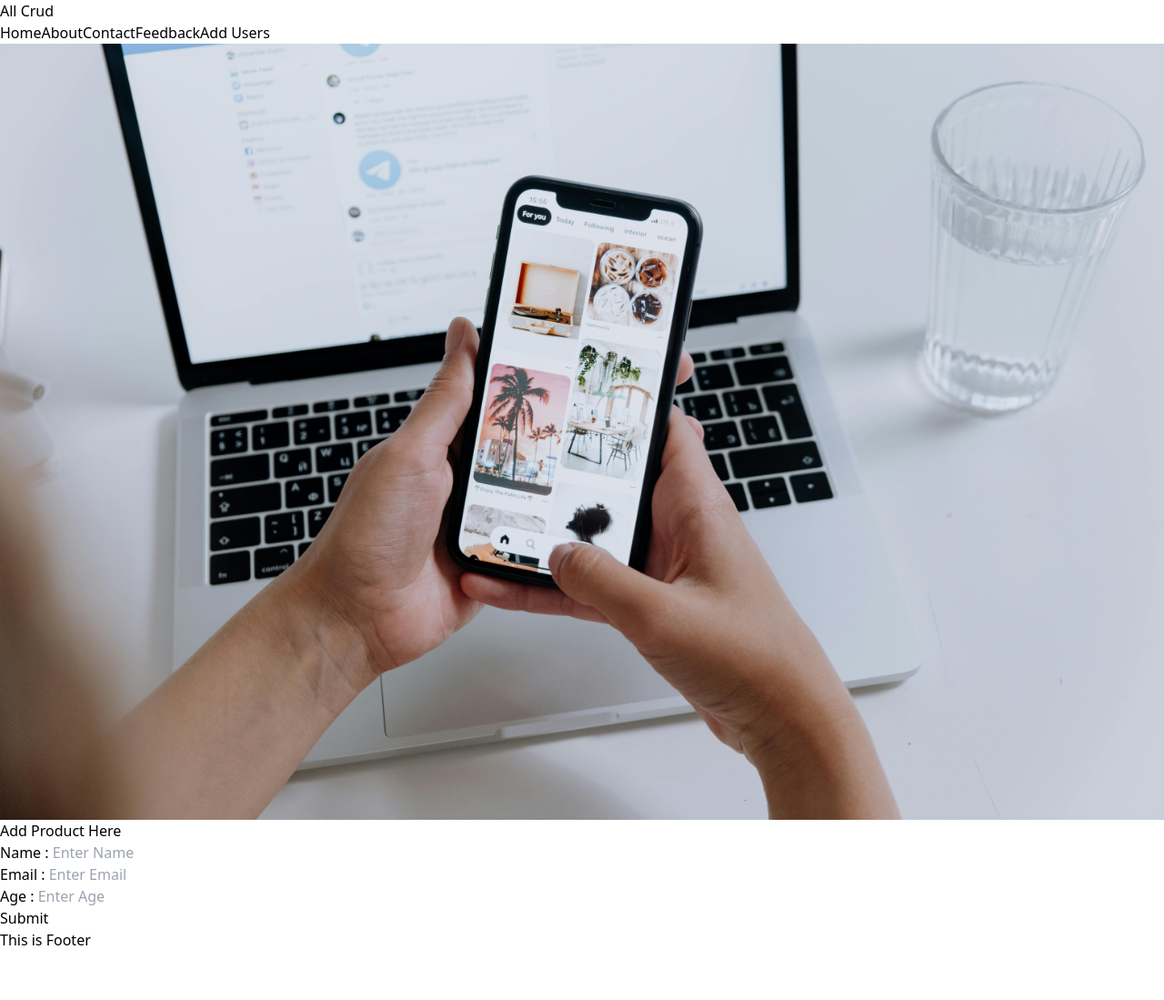
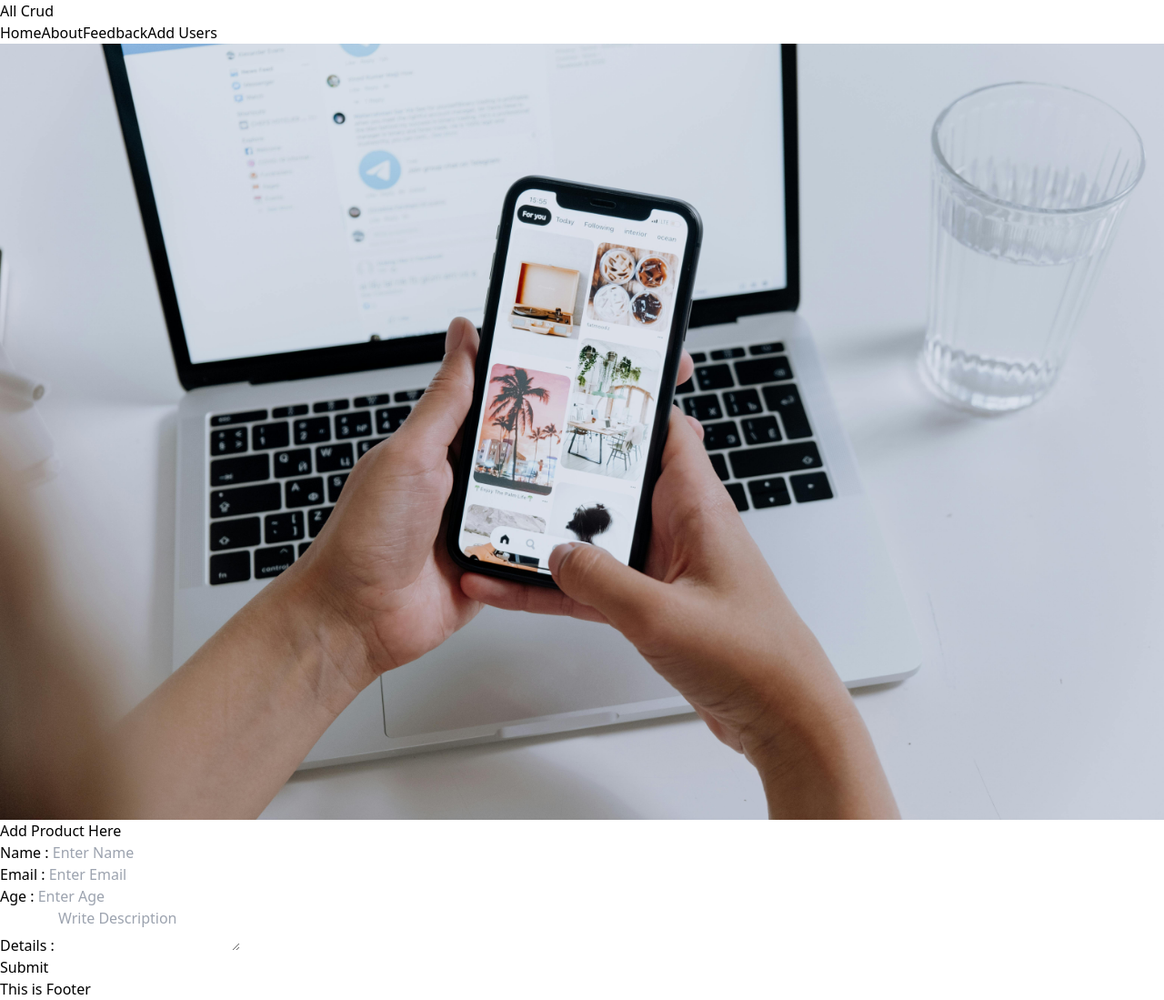
Before and after one commit to tonmoy3673/crud-all, a React (Vite) app: page /add in a window 1280 px wide. Shown: the whole page at 91% size. Before the commit the page ends 1045 px from the top, so only its background shows below. Built offline with nearby package versions, Linux system fonts and the light colour scheme.

Commit message:
:bulb: implemented submit form button

```diff
--- a/src/Components/Pages/AddProducts.jsx
+++ b/src/Components/Pages/AddProducts.jsx
@@ -1,15 +1,28 @@
 
 import userImage from "../../assets/Images/user.jpg";
 const AddProducts =()=>{
+    const handleForm=(e)=>{
+        e.preventDefault();
+        const form = e.target;
+        const name = form.name.value;
+        const email = form.email.value;
+        const age = form.age.value;
+        const details = form.details.value;
+
+        const user ={
+            name,email,age,details
+        }
+        console.log(user);
+    }
 
     return(
-        <div className="grid grid-cols-1 md:grid-cols-5 items-center justify-center py-6">
+        <div className="grid grid-cols-1 md:grid-cols-5 items-center justify-center py-6 gap-y-5 md:gap-y-0">
             <div className="md:col-span-3">
                 <img src={userImage} className="rounded-lg"/>
             </div>
 
             <div className="md:col-span-2 -ms-0 md:-ms-20">
-                <form className="bg-slate-600 py-4 md:py-8 px-3 md:px-6 rounded-xl">
+                <form onSubmit={handleForm} className="bg-slate-600 py-4 md:py-8 px-3 md:px-6 rounded-xl">
                 <h2 className="mb-6 text-center text-xl text-white">Add Product Here</h2>
                     <div className="text-white text-center mb-5 pt-3">
                         <label htmlFor="name">Name : </label>
@@ -17,11 +30,15 @@ const AddProducts =()=>{
                     </div>
                     <div className="text-white text-center mb-5">
                         <label htmlFor="email">Email : </label>
-                        <input id="email" className="px-2 rounded-md" type="email" placeholder="Enter Email"/>
+                        <input id="email" className="text-black px-2 rounded-md" type="email" placeholder="Enter Email"/>
                     </div>
                     <div className="text-white text-center mb-5">
                         <label htmlFor="age">Age : </label>
-                        <input id="age" className="px-2 rounded-md" type="text" placeholder="Enter Age"/>
+                        <input id="age" className="text-black px-2 rounded-md" type="text" placeholder="Enter Age"/>
+                    </div>
+                    <div className="text-white text-center flex items-center mb-5 justify-center gap-3">
+                        <label htmlFor="details">Details : </label>
+                        <textarea id="details" className="text-black px-2 rounded-md w-36" type="text" placeholder="Write Description"/>
                     </div>
                     <div className="text-white text-center py-3 mt-3">
                         <button type="submit" className="bg-teal-600 px-3 py-2 rounded-md text-sm">Submit</button>
--- a/src/Components/Shared/Navbar.jsx
+++ b/src/Components/Shared/Navbar.jsx
@@ -1,21 +1,21 @@
 import { Link, NavLink } from "react-router-dom";
 
 const Navbar=()=>{
+
+
     return (
         <div className="py-5 md:py-8 flex items-center justify-between px-5 md:px-0 ">
             <div>
                 <Link to='/home' className="uppercase text-2xl text-teal-600 font-semibold ">All <span className="text-amber-500">Crud</span></Link>
             </div>
-            <nav className="flex gap-x-8 mx-auto">
+            <nav className="flex gap-x-4 md:gap-x-8 mx-auto">
                 <NavLink className="text-teal-600 font-semibold hover:text-amber-500 hover:scale-110 transition-all duration-400">
                     Home
                 </NavLink>
                 <NavLink className="text-teal-600 font-semibold hover:text-amber-500 hover:scale-110 transition-all duration-400">
                     About
                 </NavLink>
-                <NavLink className="text-teal-600 font-semibold hover:text-amber-500 hover:scale-110 transition-all duration-400">
-                    Contact
-                </NavLink>
+
                 <NavLink className="text-teal-600 font-semibold hover:text-amber-500 hover:scale-110 transition-all duration-400">
                     Feedback
                 </NavLink>
```
